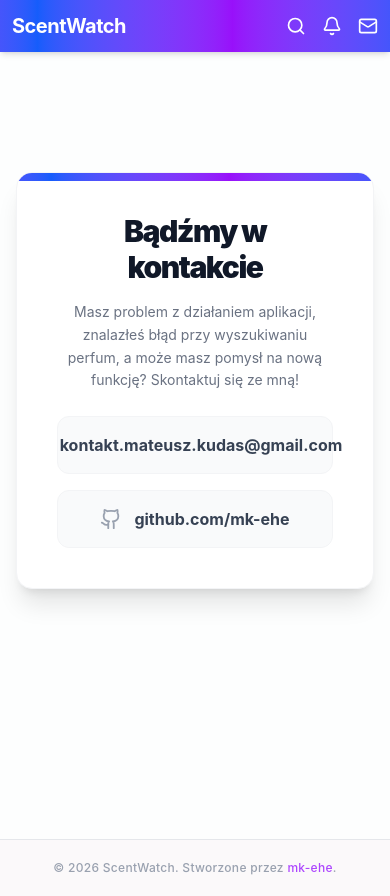
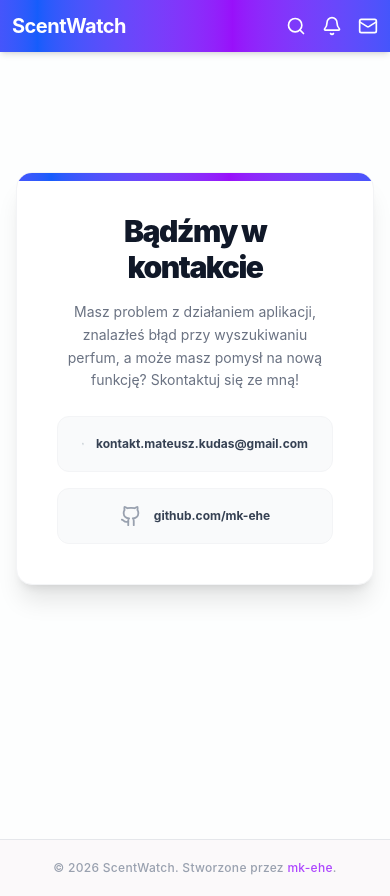
Before and after one commit to mk-ehe/ScentWatch, a React (Vite) app: page /kontakt in a window 390 px wide. Built offline with nearby package versions, Linux system fonts and the light colour scheme.

Commit message:
mobile device fix in contact page

```diff
--- a/src/components/ContactPage.jsx
+++ b/src/components/ContactPage.jsx
@@ -20,7 +20,7 @@ function ContactPage() {
 
           <a
             href="mailto:kontakt.mateusz.kudas@gmail.com"
-            className="group flex items-center justify-center gap-3 w-full bg-gray-50 hover:bg-blue-50 text-gray-700 hover:text-blue-700 py-4 px-6 rounded-xl font-bold transition-all border border-gray-100 hover:border-blue-600"
+            className="group flex text-xs md:text-base items-center justify-center gap-3 w-full bg-gray-50 hover:bg-blue-50 text-gray-700 hover:text-blue-700 py-4 px-6 rounded-xl font-bold transition-all border border-gray-100 hover:border-blue-600"
           >
             <Mail size={22} className="text-gray-400 group-hover:text-blue-600 transition-colors" />
             kontakt.mateusz.kudas@gmail.com
@@ -30,7 +30,7 @@ function ContactPage() {
             href="https://github.com/mk-ehe"
             target="_blank"
             rel="noreferrer"
-            className="group flex items-center justify-center gap-3 w-full bg-gray-50 hover:bg-purple-50 text-gray-700 hover:text-purple-700 py-4 px-6 rounded-xl font-bold transition-all border border-gray-100 hover:border-purple-600"
+            className="group flex text-xs md:text-base items-center justify-center gap-3 w-full bg-gray-50 hover:bg-purple-50 text-gray-700 hover:text-purple-700 py-4 px-6 rounded-xl font-bold transition-all border border-gray-100 hover:border-purple-600"
           >
             <Github size={22} className="text-gray-400 group-hover:text-purple-600 transition-colors" />
             github.com/mk-ehe
```
